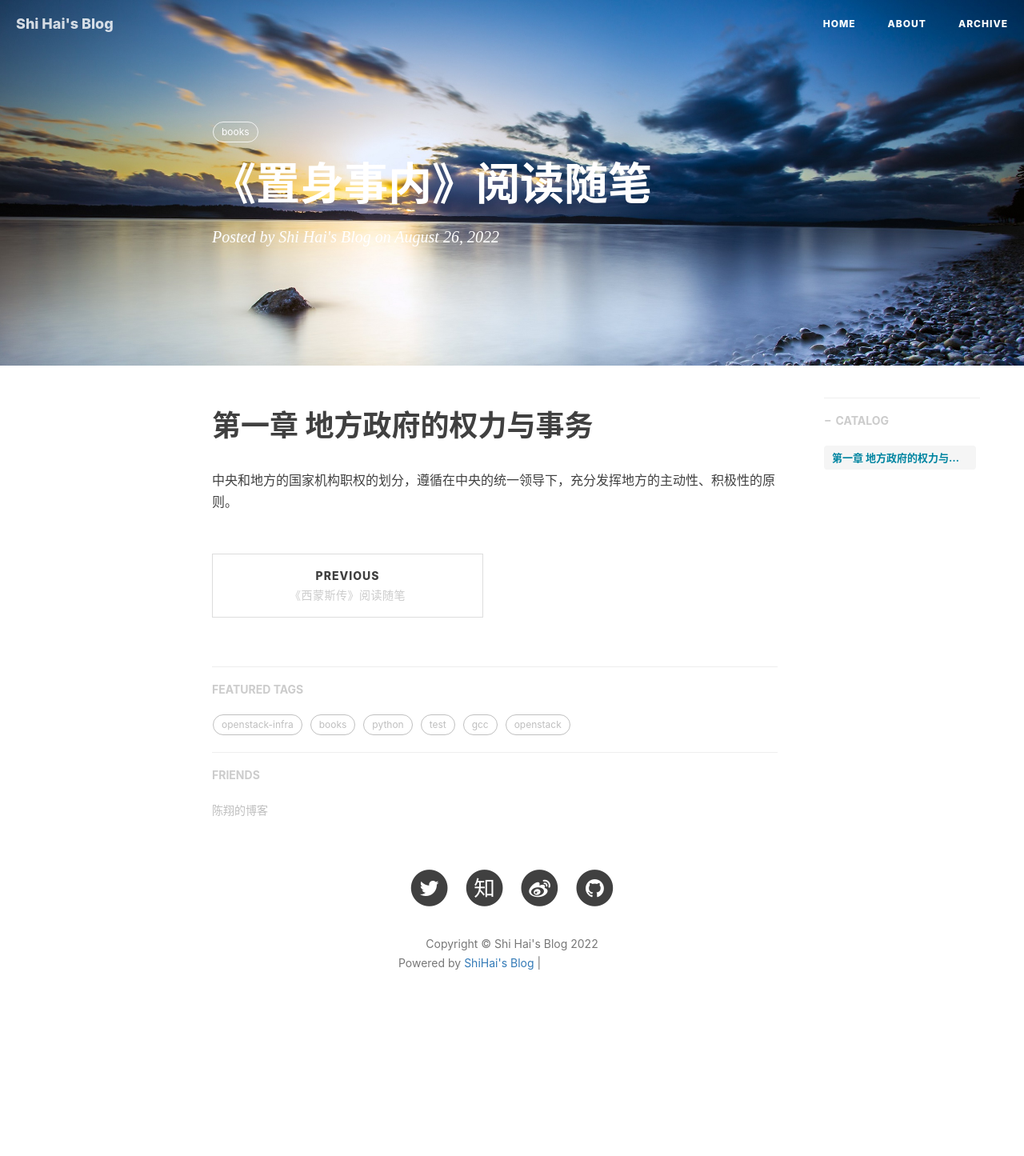
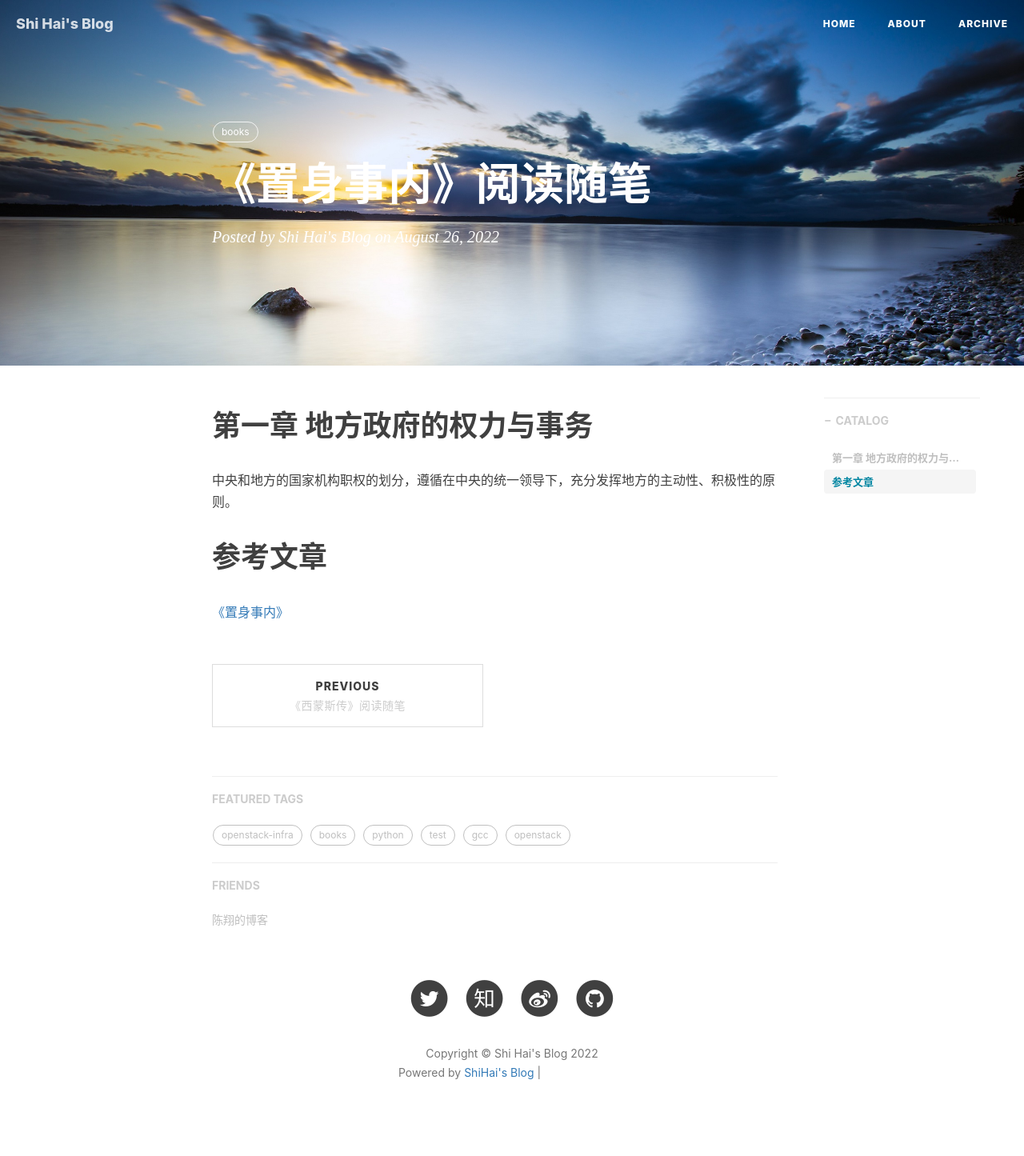
Before and after one commit to shihai1991/shihai1991.github.io, a Jekyll site: the page built from _posts/2022-08-26-置身事内.md, in a window 1280 px wide. Shown: the whole page at 80% size. Built offline with Jekyll 4.4.1, drawn with Linux system fonts in a browser that asks for light colours; nearby versions of some CDN libraries; comment, search, counter and statistics services are not loaded; before the commit the page ends 1308 px from its top, so only the background shows below that; grey boxes are pictures that could not be loaded.

Commit message:
Update 2022-08-26-置身事内.md

```diff
--- a/_posts/2022-08-26-置身事内.md
+++ b/_posts/2022-08-26-置身事内.md
@@ -10,3 +10,6 @@ time: '2022.08.26 12:37:00'
 ---
 # 第一章 地方政府的权力与事务
 中央和地方的国家机构职权的划分，遵循在中央的统一领导下，充分发挥地方的主动性、积极性的原则。
+
+# 参考文章
+[《置身事内》](https://book.douban.com/subject/35546622/)
```
